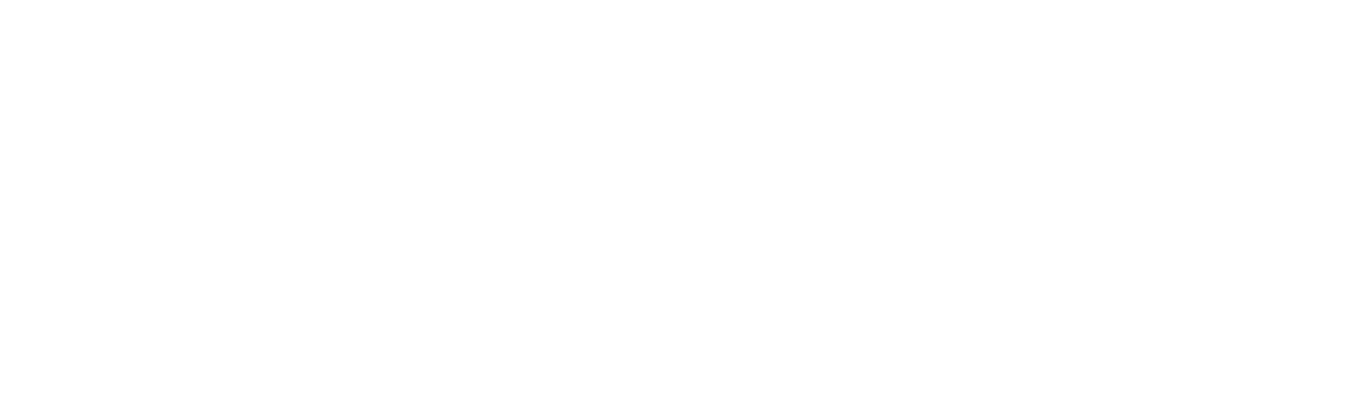
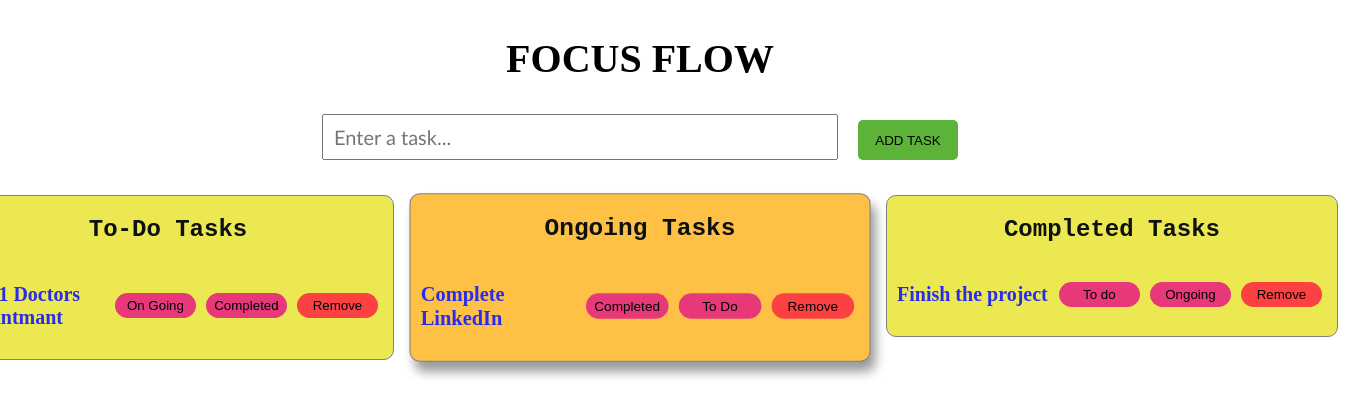
Before and after one commit to unnikrishnanto/Focus_Flow, a React (Create React App) app: page / in a window 1280 px wide. Shown: the top 416 px of the page, 1348 px wide, since content can reach past the window. Built offline with nearby package versions, Linux system fonts and the light colour scheme.

Commit message:
basic UI

```diff
--- a/src/App.js
+++ b/src/App.js
@@ -1,7 +1,12 @@
+import Home from "./pages/Home";
+import "./styles/App.css"
 
 function App() {
   return (
-   <></>
+   <div className='home-div'>
+    <h1>FOCUS FLOW</h1>
+    <Home/ >
+   </div>
   );
 }
 
--- /dev/null
+++ b/src/pages/AddTask.jsx
@@ -0,0 +1,26 @@
+import React, { useState } from 'react'
+
+export default function AddTask() {
+  const [task, setTask] = useState('');
+
+  const handleSubmit = (event) => {
+      event.preventDefault();
+      alert(task);
+      setTask('');
+  }
+
+  return (
+
+    <div className='input-form'>
+        <form onSubmit={handleSubmit}>
+            <input
+              type="text"
+              placeholder='Enter a task...'
+               value={task}
+               onChange={(e) => setTask(e.target.value)}
+               />
+            <button className='add-button'>ADD TASK</button>
+        </form>
+    </div>
+  )
+}
--- /dev/null
+++ b/src/pages/Completed.jsx
@@ -0,0 +1,20 @@
+import React from 'react'
+
+export default function Completed() {
+  return (
+    <div className='task-list-div'>
+        <h2>Completed Tasks</h2>
+        <ul>
+        <li>
+              <div className='list-item'>
+                <p>Finish the project</p>
+                <button className='list-button'>To do </button>
+                <button className='list-button' >Ongoing</button>
+                <button className='list-button remove-button'>Remove</button>
+              </div>
+            </li>
+        </ul>
+
+    </div>
+  )
+}
--- /dev/null
+++ b/src/pages/Home.jsx
@@ -0,0 +1,19 @@
+import React from 'react'
+import "../styles/Home.css"
+import AddTask from './AddTask'
+import ToDo from './ToDo'
+import Ongoing from './Ongoing'
+import Completed from './Completed'
+
+export default function Home() {
+  return (
+    <div className='home-div'>
+        <AddTask />
+        <div className='task-div'>
+            <ToDo />
+            <Ongoing />
+            <Completed />
+        </div>
+    </div>
+  )
+}
--- /dev/null
+++ b/src/pages/Ongoing.jsx
@@ -0,0 +1,19 @@
+import React from 'react'
+
+export default function Ongoing() {
+  return (
+    <div className='task-list-div ongoing'>
+        <h2>Ongoing Tasks</h2>
+        <ul>
+            <li>
+              <div className='list-item'>
+                <p>Complete LinkedIn </p>
+                <button className='list-button'>Completed </button>
+                <button className='list-button' >To Do</button>
+                <button className='list-button remove-button'>Remove</button>
+              </div>
+            </li>
+        </ul>
+    </div>
+  )
+}
--- /dev/null
+++ b/src/pages/ToDo.jsx
@@ -0,0 +1,22 @@
+import React from 'react'
+
+export default function
+
+ToDo() {
+  return (
+    <div className='task-list-div'>
+        <h2>To-Do Tasks</h2>
+        <ul>
+        <li>
+              <div className='list-item'>
+                <p>Task 1 Doctors appointmant </p>
+                <button className='list-button'>On Going</button>
+                <button className='list-button' >Completed</button>
+                <button className='list-button remove-button'>Remove</button>
+              </div>
+            </li>
+        </ul>
+
+    </div>
+  )
+}
--- /dev/null
+++ b/src/styles/App.css
@@ -0,0 +1,9 @@
+body{
+    display: flex;
+    flex-direction: column;
+    align-items: center;
+    justify-content: center;
+}
+h1{
+    font-size: 40px;
+}
--- /dev/null
+++ b/src/styles/Home.css
@@ -0,0 +1,113 @@
+
+button:hover{
+    transform: scale(1.05);
+}
+
+button:active{
+    opacity: 80%;
+}
+
+
+.home-div {
+    display: flex;
+    flex-direction: column;
+    align-items: center;
+    justify-content: center;
+}
+
+.input-form{
+    margin: 5px;
+
+}
+
+form input {
+    height: 40px;
+    width: 500px;
+    padding-left: 10px;
+    font-size: 20px;
+    font-family: 'Gill Sans', 'Gill Sans MT', Calibri, 'Trebuchet MS', sans-serif;
+
+ }
+
+.add-button {
+     margin-left: 20px;
+     height: 40px;
+     width: 100px;
+     background-color:rgb(92, 179, 56);
+     border: none;
+     border-radius: 5px;
+}
+
+.task-div {
+    width: 100%;
+    display: flex;
+    flex-direction: row;
+    align-items: start;
+    justify-content: center;
+    margin-top: 20px;
+
+}
+
+.task-list-div{
+    width: 450px;
+    background-color: rgb(236, 232, 82);
+    border: 1px grey solid;
+    border-radius: 10px;
+    margin: 10px;
+    display: flex;
+    flex-direction: column;
+    align-items: center;
+    justify-content: center;
+}
+
+.ongoing {
+    background-color: rgb(255, 193, 69);
+    transform: scale(1.02);
+    box-shadow: 5px 10px 10px rgba(0, 0, 0, 0.4),
+                        -5px -5px 10px rgba(255, 255, 255, 0.8);
+}
+
+.task-list-div h2{
+    font-family: 'Courier New', Courier, monospace;
+    font-weight: 800;
+    color: rgb(13, 17, 15);
+}
+
+
+.task-list-div ul{
+    width: 100%;
+    align-self: flex-start;
+    font-size: 20px;
+    font-weight: 600;
+    margin: 0px;
+    padding: 0px;
+}
+.task-list-div ul li{
+   list-style: none;
+   margin-bottom: 10px;
+}
+
+.list-item{
+    display: flex;
+    flex-direction: row;
+    align-items: center;
+    margin-left: 10px;
+    margin-right: 10px;
+}
+
+.list-item p{
+    width: 200px;
+    color: rgb(40, 44, 237);
+}
+
+.list-button{
+    height: 25px;
+    width: 100px;
+    margin: 5px;
+    border: none;
+    border-radius: 20px;
+    background-color:rgb(231, 56, 121);
+}
+.remove-button{
+    background-color:rgb(251, 65, 65);
+}
```
